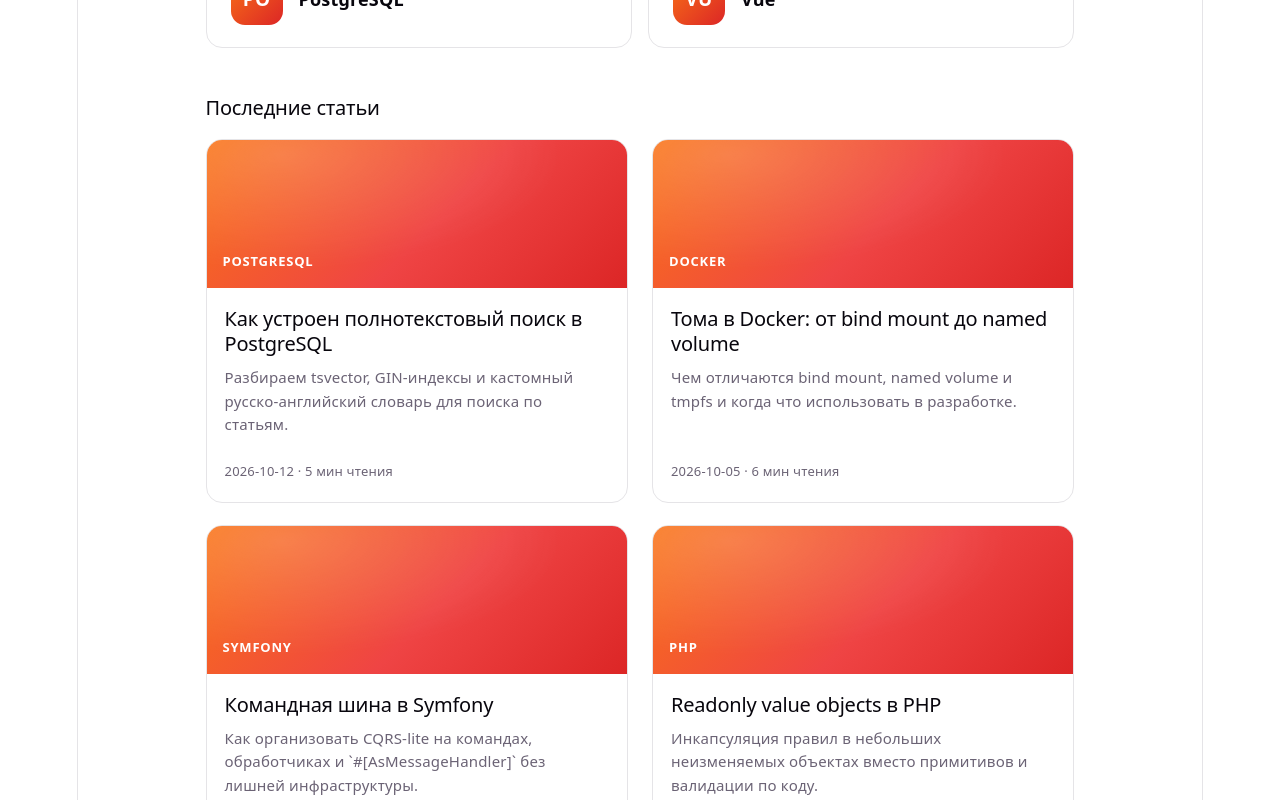
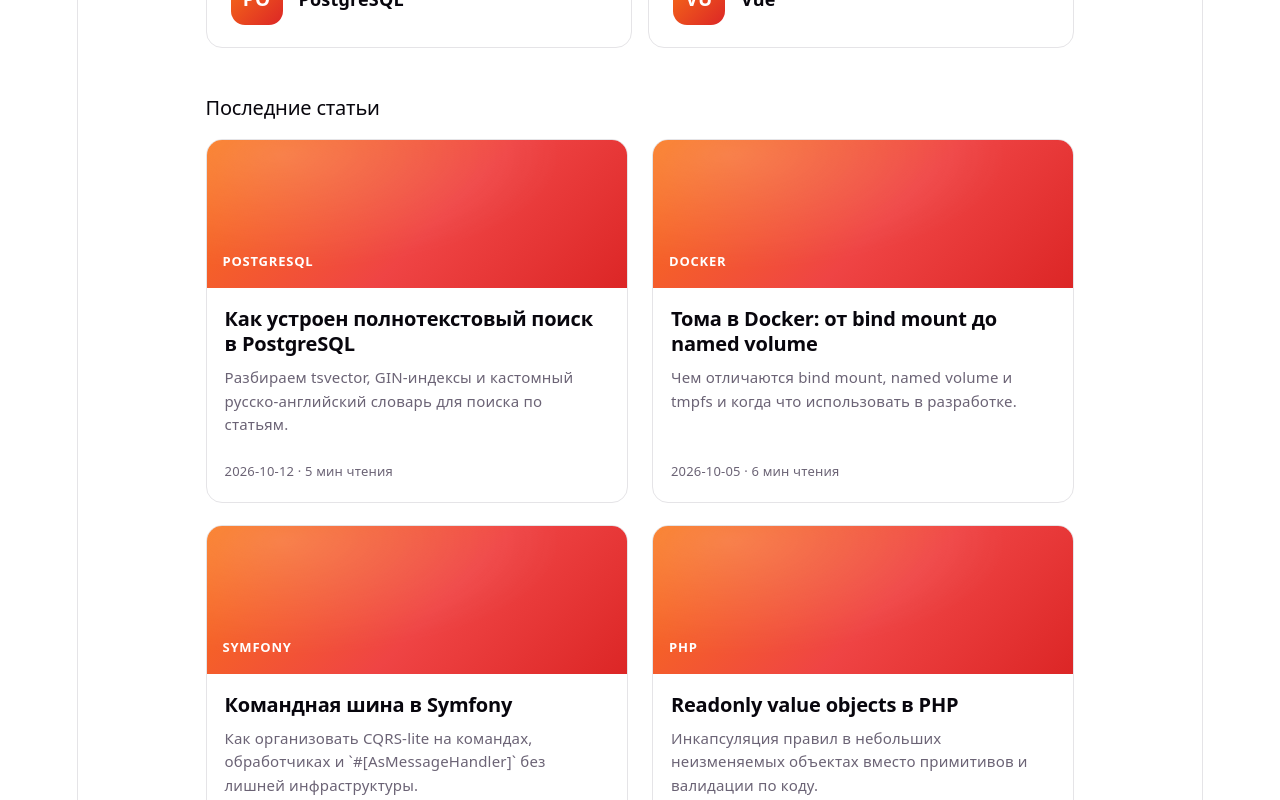
Before and after one commit to place-of-power/client, a React (Vite) app: page / in a window 1280 px wide. Shown: the part 680-1480 px from the top of the page. Built offline with nearby package versions, Linux system fonts and the light colour scheme.

Commit message:
Кликабельная карточка статьи

```diff
--- a/src/entities/article/ui/ArticleCard.css
+++ b/src/entities/article/ui/ArticleCard.css
@@ -4,6 +4,8 @@
     height: 100%;
     overflow: hidden;
     text-align: left;
+    color: inherit;
+    text-decoration: none;
     background: var(--bg);
     border: 1px solid var(--border);
     border-radius: 16px;
@@ -15,6 +17,11 @@
 .article-card:hover {
     border-color: var(--accent-border);
     box-shadow: var(--shadow);
+}
+
+.article-card:focus-visible {
+    outline: 2px solid var(--accent);
+    outline-offset: 2px;
 }
 
 .article-card-cover {
@@ -50,11 +57,10 @@
     line-height: 1.25;
     letter-spacing: -0.01em;
     color: var(--text-h);
-    text-decoration: none;
     transition: color 0.15s ease;
 }
 
-.article-card-title:hover {
+.article-card:hover .article-card-title {
     color: var(--accent);
 }
 
--- a/src/entities/article/ui/ArticleCard.tsx
+++ b/src/entities/article/ui/ArticleCard.tsx
@@ -12,18 +12,16 @@ class ArticleCard extends Component<ArticleCardProps> {
         const { article } = this.props
 
         return (
-            <article className="article-card">
+            <Link className="article-card" to={`/articles/${article.slug}`}>
                 <div className="article-card-cover">{article.category.name}</div>
                 <div className="article-card-body">
-                    <Link className="article-card-title" to={`/articles/${article.slug}`}>
-                        {article.title}
-                    </Link>
+                    <h3 className="article-card-title">{article.title}</h3>
                     <p className="article-card-description">{article.description}</p>
                     <div className="article-card-meta">
                         {article.publishedAt} · {article.readingTime}
                     </div>
                 </div>
-            </article>
+            </Link>
         )
     }
 }
```
